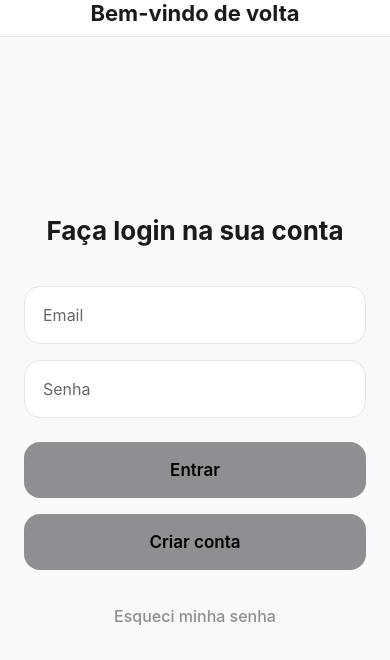
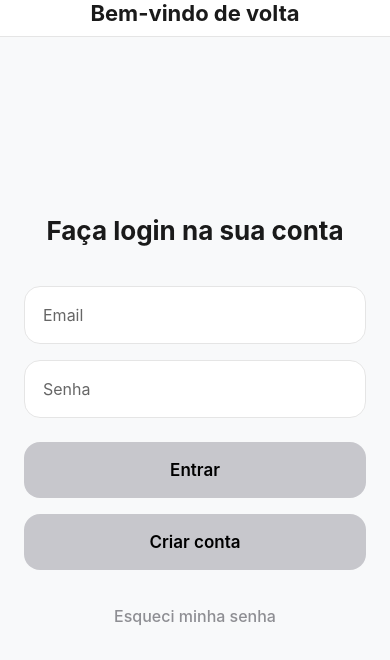
Before and after one commit to RaianSores/4Sinchrony, a React Native app: screen /Bookings in a window 390 px wide. Shown: the top 660 px of the page. Built offline with nearby package versions, Linux system fonts and the light colour scheme.

Commit message:
feat: Alterações de cores

```diff
--- a/src/modules/bookings/screens/BookingsScreen.tsx
+++ b/src/modules/bookings/screens/BookingsScreen.tsx
@@ -66,7 +66,7 @@ const BookingsScreen = ({ navigation }: any) => {
                 <View style={styles.cardHeader}>
                   <View style={styles.cardLeft}>
                     <View style={styles.avatar}>
-                      <Ionicons name="calendar-check-outline" size={24} color={theme.colors.primary} />
+                      <Ionicons name="calendar-outline" size={24} color={theme.colors.primary} />
                     </View>
                     <View>
                       <Text style={styles.className}>{b.class.name}</Text>
@@ -115,7 +115,7 @@ const BookingsScreen = ({ navigation }: any) => {
           </>
         ) : (
           <View style={styles.emptyState}>
-            <Ionicons name="calendar-check-outline" size={80} color={theme.colors.border} />
+            <Ionicons name="calendar-outline" size={80} color={theme.colors.border} />
             <Text style={styles.emptyTitle}>Nenhuma reserva ativa</Text>
             <Text style={styles.emptySubtitle}>
               Suas reservas agendadas aparecerão aqui
--- a/src/modules/classes/screens/ClassesScreen.tsx
+++ b/src/modules/classes/screens/ClassesScreen.tsx
@@ -261,7 +261,7 @@ const styles = StyleSheet.create({
     borderColor: theme.colors.border,
     alignItems: 'center',
   },
-  chipActive: { backgroundColor: theme.colors.primary, borderColor: theme.colors.primary },
+  chipActive: { backgroundColor: theme.colors.grayLight, borderColor: theme.colors.primary },
   chipText: { color: theme.colors.textSecondary, fontSize: 14, fontWeight: '500' },
   chipTextActive: { color: theme.colors.black },
   chipSub: { color: theme.colors.textSecondary, fontSize: 11 },
--- a/src/modules/profile/screens/ProfileScreen.tsx
+++ b/src/modules/profile/screens/ProfileScreen.tsx
@@ -120,7 +120,7 @@ const styles = StyleSheet.create({
   menuText: { flex: 1, marginLeft: 16, fontSize: 17, color: theme.colors.text, fontWeight: '500' },
   menuRight: { flexDirection: 'row', alignItems: 'center', gap: 8 },
   badge: {
-    backgroundColor: theme.colors.primary,
+    backgroundColor: theme.colors.success,
     borderRadius: 10,
     minWidth: 22,
     height: 22,
@@ -128,7 +128,7 @@ const styles = StyleSheet.create({
     alignItems: 'center',
     paddingHorizontal: 6,
   },
-  badgeText: { color: theme.colors.black, fontSize: 12, fontWeight: '700' },
+  badgeText: { color: theme.colors.white, fontSize: 12, fontWeight: '700' },
 });
 
 export default ProfileScreen;
--- a/src/shared/components/Button.tsx
+++ b/src/shared/components/Button.tsx
@@ -47,10 +47,10 @@ const styles = StyleSheet.create({
     marginVertical: theme.spacing.xs,
   },
   primary: {
-    backgroundColor: theme.colors.primary,
+    backgroundColor: theme.colors.grayLight,
   },
   secondary: {
-    backgroundColor: theme.colors.gray,
+    backgroundColor: theme.colors.grayLight,
   },
   outline: {
     borderWidth: 1.5,
```
